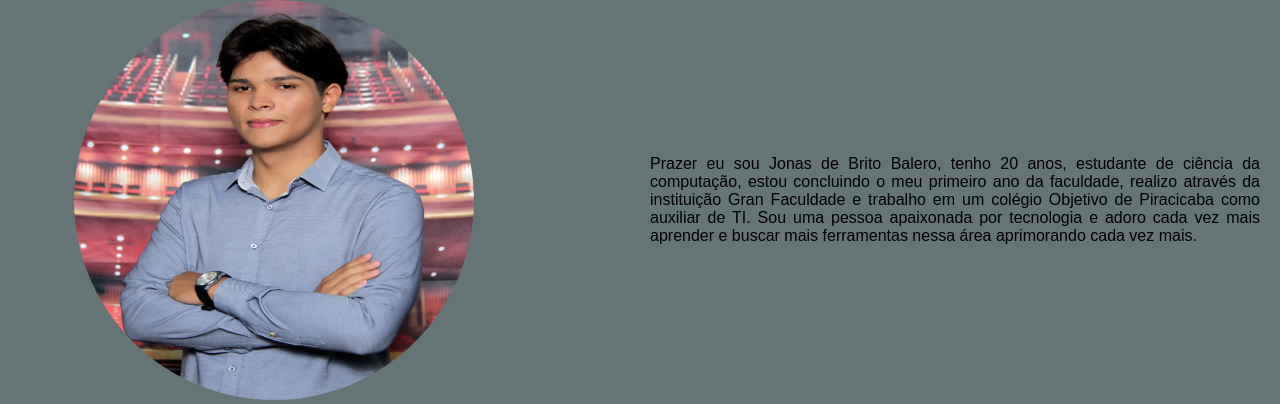
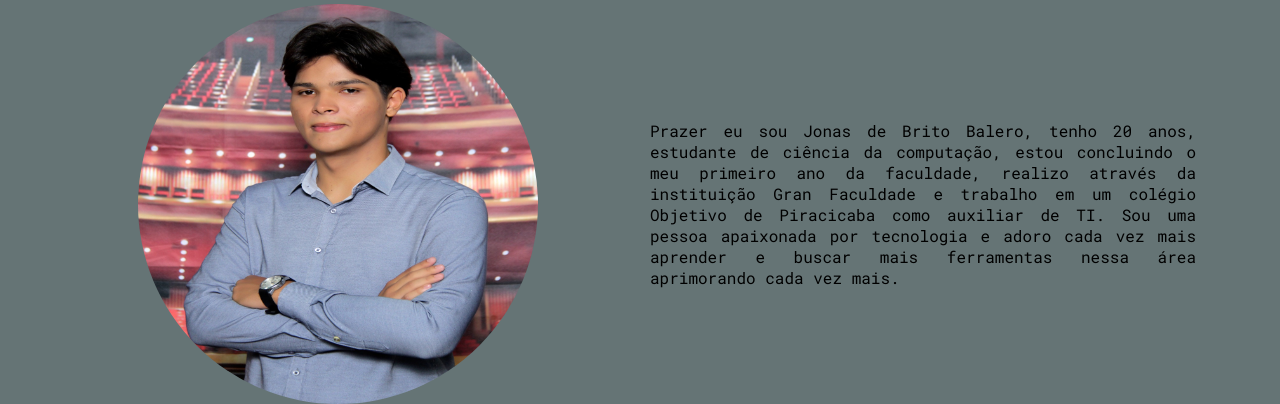
Before and after one commit to JonasdeBritoBalero/Portfolio, a plain HTML site: page index.html in a window 1280 px wide. Shown: the part 58-462 px from the top of the page. Drawn offline with Linux system fonts and the light colour scheme.

Commit message:
Mudando a fonte do site

```diff
--- a/css/style.css
+++ b/css/style.css
@@ -1,6 +1,9 @@
+@import url('https://fonts.googleapis.com/css2?family=Roboto+Mono:ital,wght@0,100..700;1,100..700&display=swap');
+
+
 * {
     margin: 0px;
-    font-family: Arial, Helvetica, sans-serif;
+    font-family: 'Roboto Mono',Arial, Helvetica, sans-serif;
 }
 
 body {
@@ -32,6 +35,7 @@ nav{
     align-items: center;
     height: 400px;
     padding: 10px;
+    margin: 0px 5vw;
 }
 
 .foto{
```
